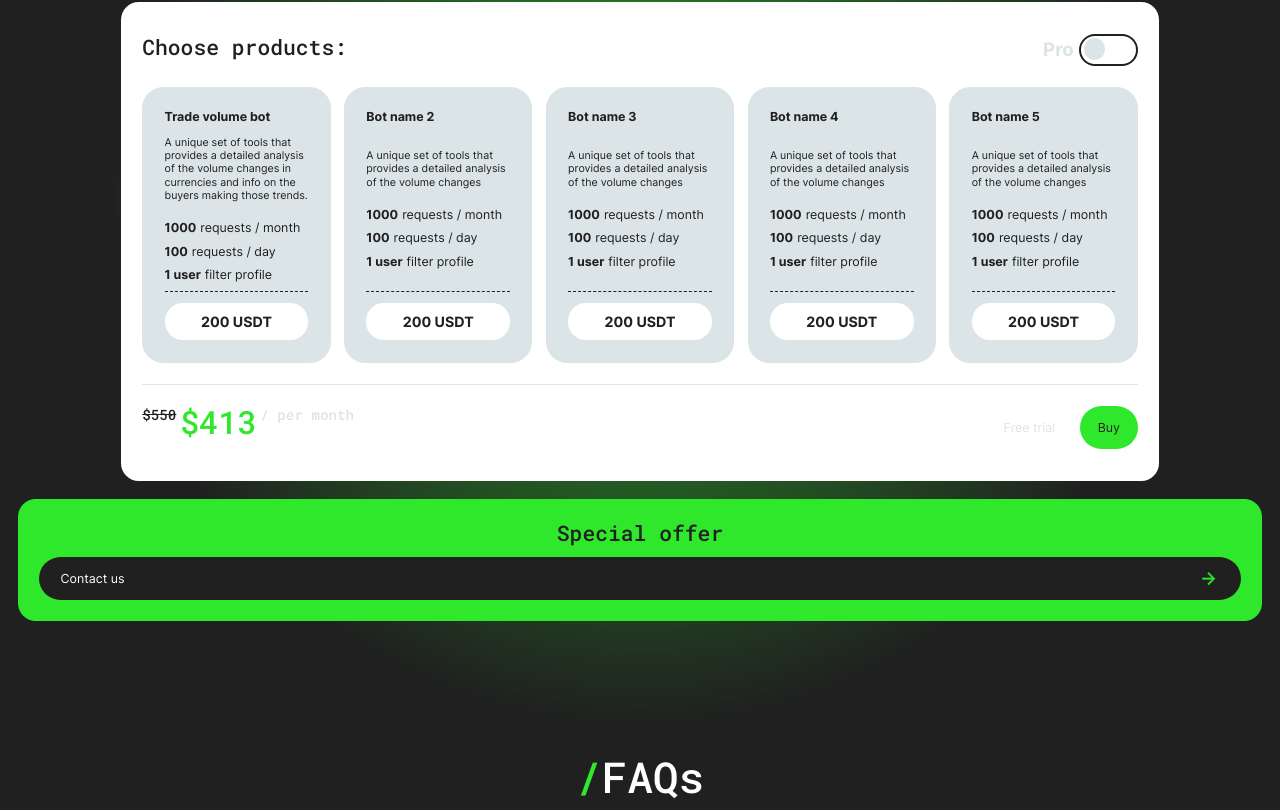
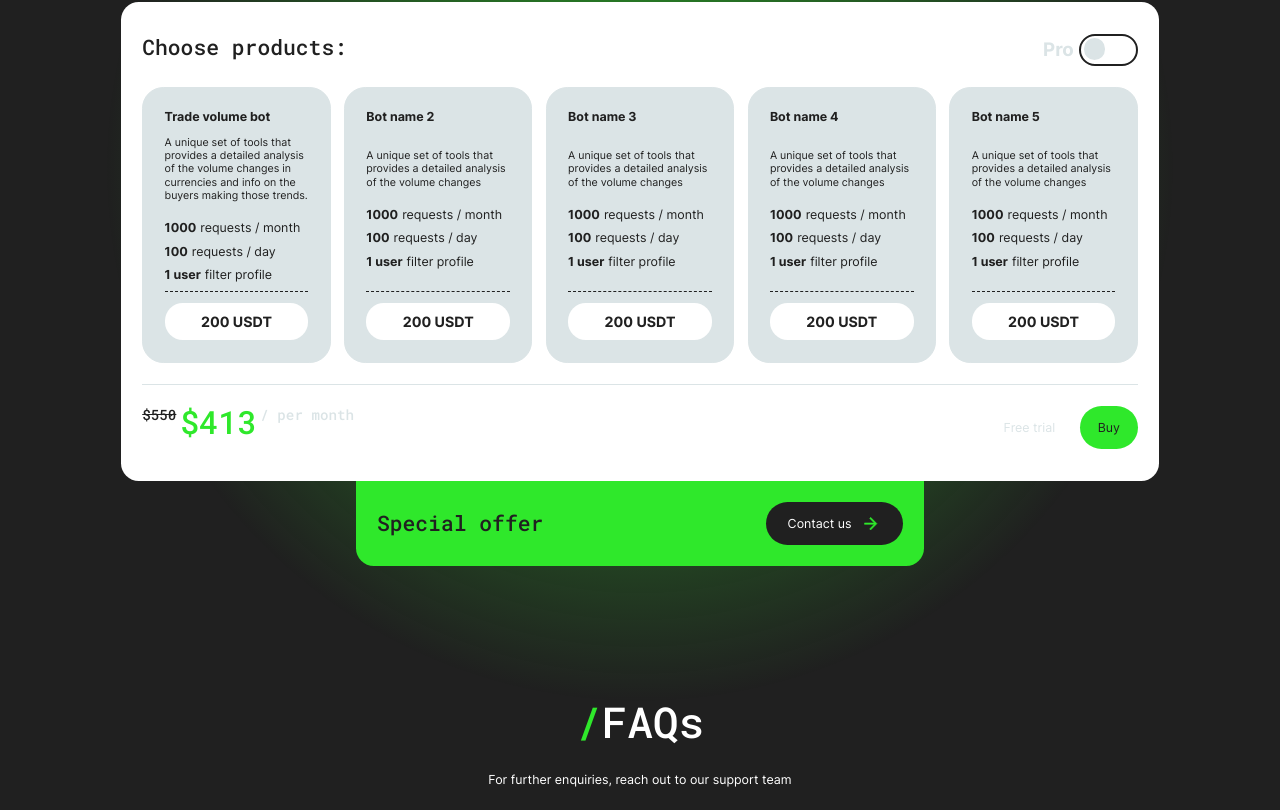
Before and after one commit to nigel-riss/trade-tracker-landing, a Next.js app: page / in a window 1280 px wide. Shown: the part 6190-7000 px from the top of the page. Built offline with nearby package versions, Linux system fonts and the light colour scheme.

Commit message:
feat: add SpecialOffer desktop styles

```diff
--- a/src/styles/ContactButton.module.scss
+++ b/src/styles/ContactButton.module.scss
@@ -3,6 +3,7 @@
   display: flex;
   justify-content: space-between;
   align-items: center;
+  gap: 0.625rem;
   padding: 0.75rem 1.5rem;
 
   // border
--- a/src/styles/SpecialOffer.module.scss
+++ b/src/styles/SpecialOffer.module.scss
@@ -1,3 +1,6 @@
+@import './mixins';
+
+
 .offer {
   // box model
   margin-top: 1.25rem;
@@ -8,6 +11,21 @@
 
   // visual
   background-color: rgb(var(--green));
+
+  @include atDesktopS {
+    // positioning
+    position: relative;
+    z-index: -1;
+
+    // box model
+    display: flex;
+    align-items: center;
+    justify-content: space-between;
+    margin: 0 auto;
+    margin-top: -4.5rem;
+    padding-top: 6rem;
+    width: 40rem;
+  }
 }
 
 .title {
@@ -24,4 +42,9 @@
   display: flex;
   flex-direction: column;
   margin-top: 0.75rem;
+
+  @include atDesktopS {
+    // box model
+    margin-top: 0;
+  }
 }
```
